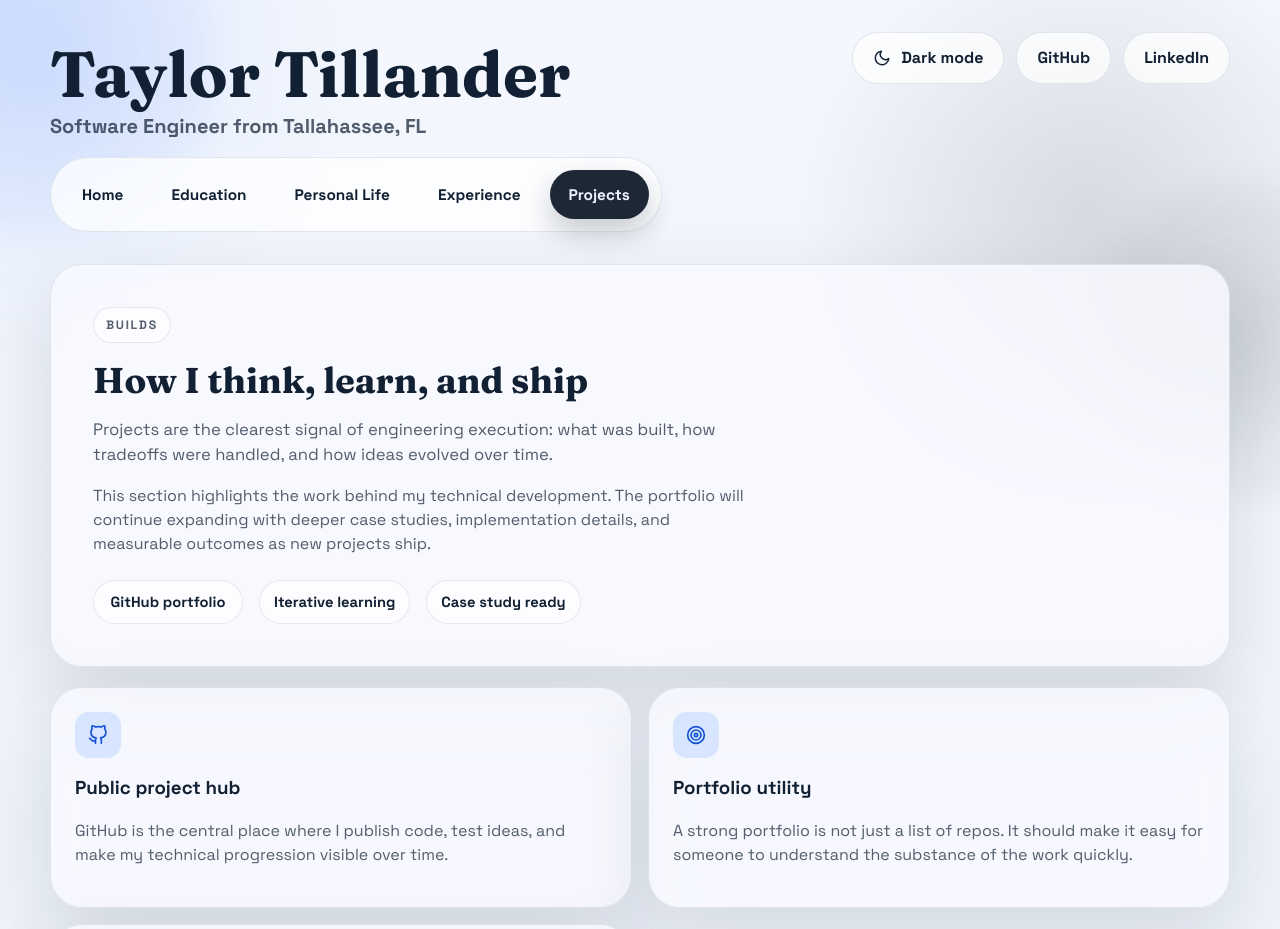
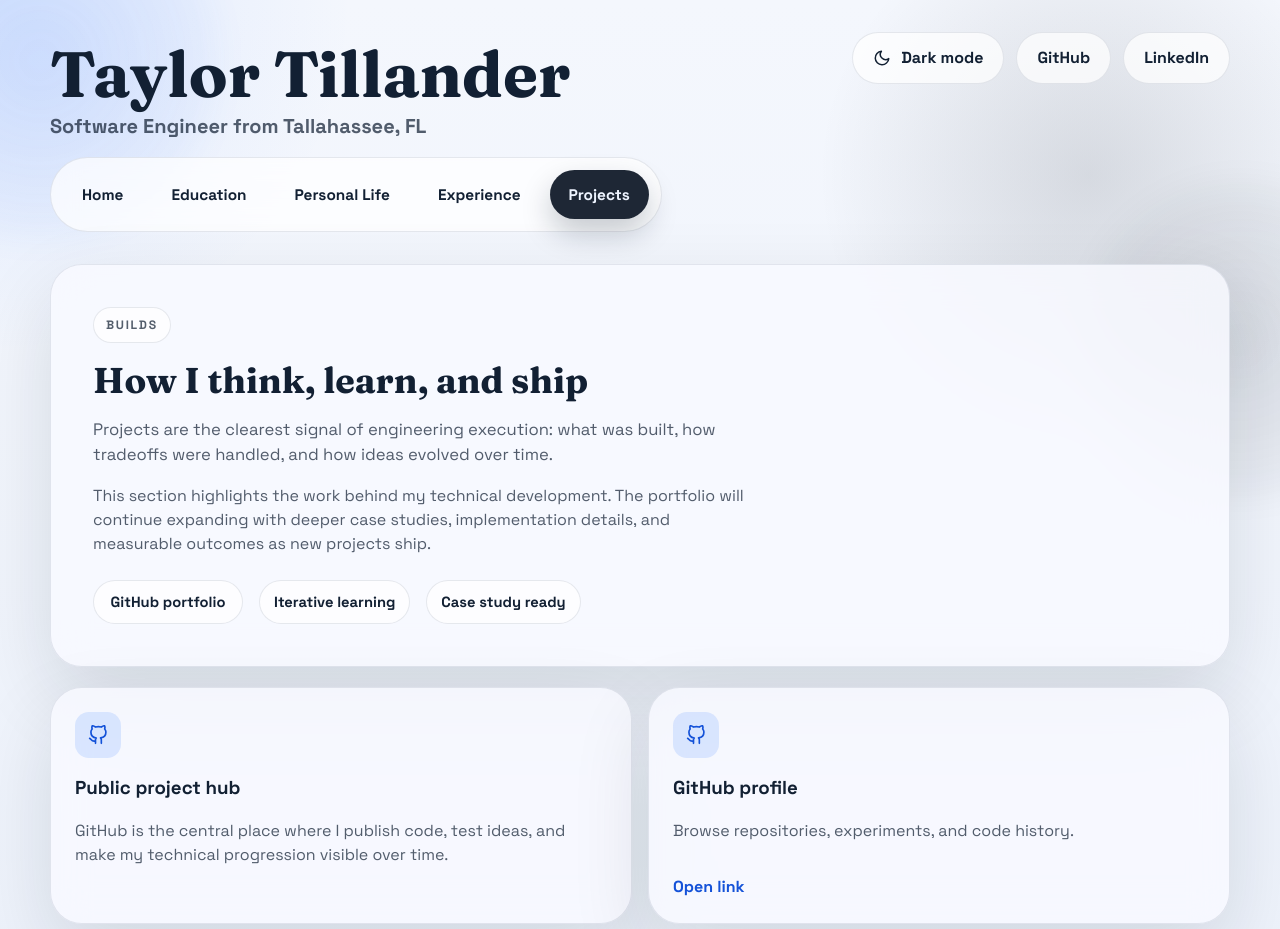
Before and after one commit to tillandert/Personal-Website-Code, a React (Vite) app: page /Projects in a window 1280 px wide. Shown: the top 929 px of the page. Built offline with nearby package versions, Linux system fonts and the light colour scheme.

Commit message:
refactor: update button styles for experience and projects links, remove redundant portfolio utility section

```diff
--- a/src/components/Home.tsx
+++ b/src/components/Home.tsx
@@ -15,14 +15,14 @@ const Home = () => {
           </h2>
 
           <div className="button-row">
-            <Link className="button button-primary" to="/experience">
+            <Link className="button button-secondary" to="/experience">
               View experience
             </Link>
             <Link className="button button-secondary" to="/projects">
               Explore projects
             </Link>
             <a
-              className="button button-ghost"
+              className="button button-secondary"
               href={resumeHref}
               rel="noreferrer"
               target="_blank"
--- a/src/data/siteContent.ts
+++ b/src/data/siteContent.ts
@@ -288,12 +288,6 @@ export const sectionContent: Record<'education' | 'personalLife' | 'professional
           'GitHub is the central place where I publish code, test ideas, and make my technical progression visible over time.',
         icon: FiGithub,
       },
-      {
-        title: 'Portfolio utility',
-        description:
-          'A strong portfolio is not just a list of repos. It should make it easy for someone to understand the substance of the work quickly.',
-        icon: FiTarget,
-      },
     ],
     links: [
       {
```
